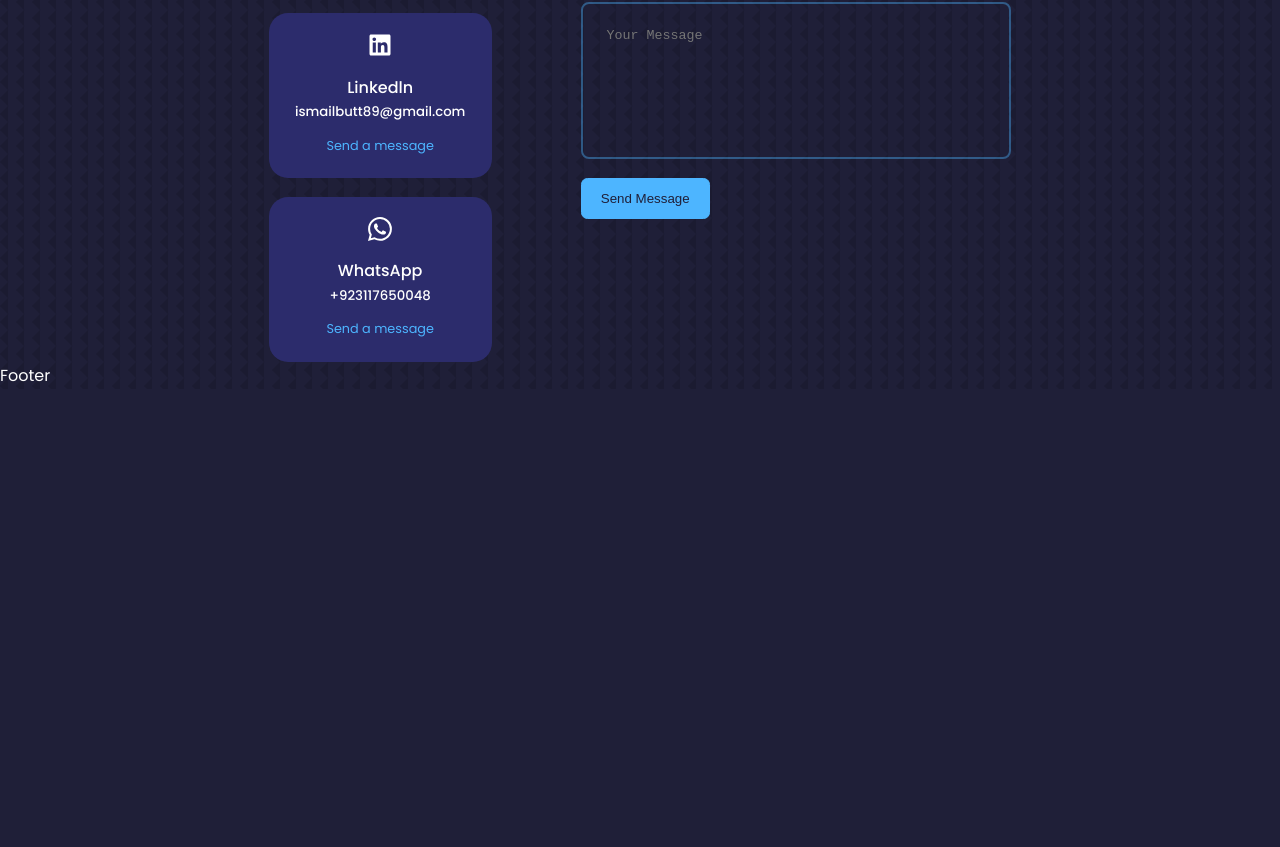
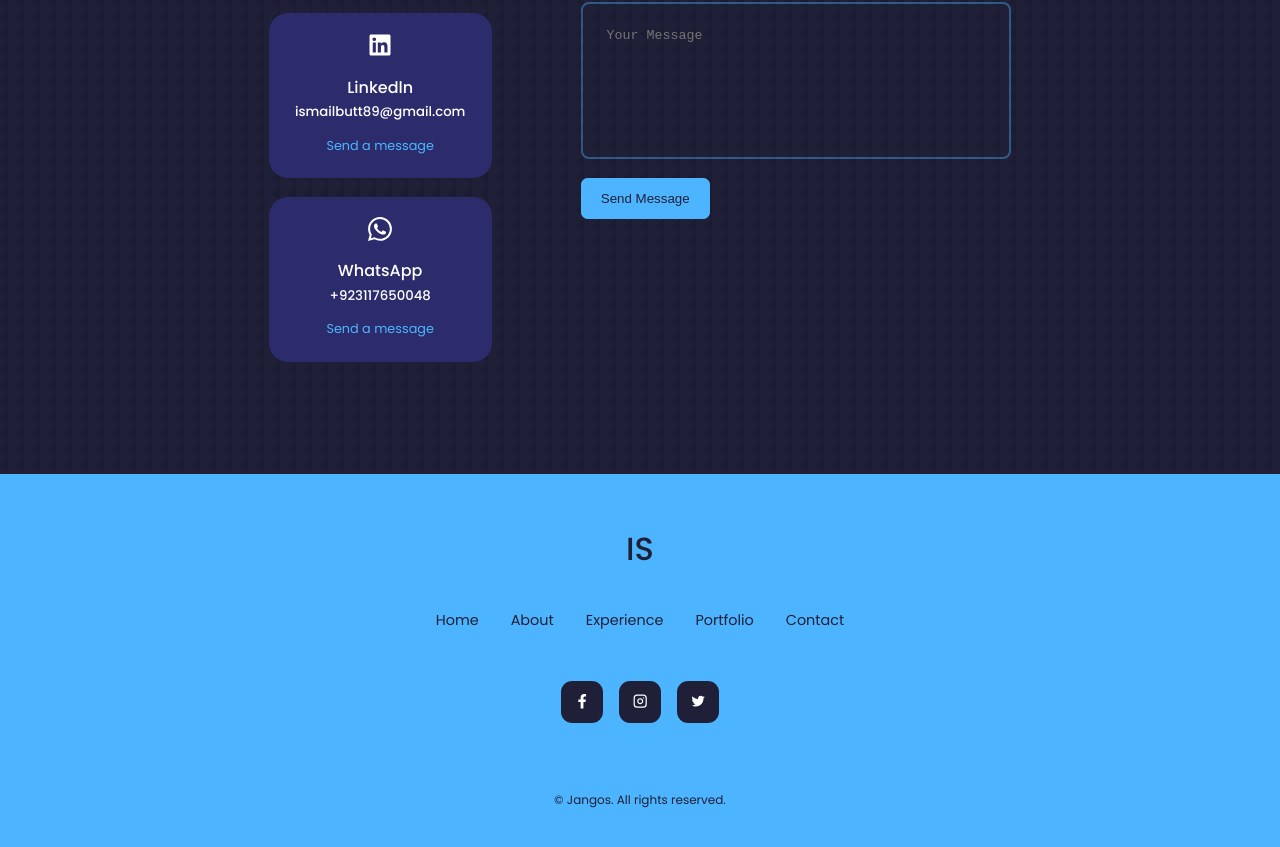
Before and after one commit to Ismail-butt/Ismail-butt.github.io, a React (Create React App) app: page / in a window 1280 px wide. Shown: the part 3558-4405 px from the top of the page. Before the commit the page ends 3947 px from the top, so only its background shows below. Built offline with nearby package versions, Linux system fonts and the light colour scheme.

Commit message:
Footer Done

```diff
--- a/src/components/footer/Footer.jsx
+++ b/src/components/footer/Footer.jsx
@@ -1,7 +1,50 @@
 import './footer.css'
+import { FaFacebookF } from 'react-icons/fa'
+import { FiInstagram } from 'react-icons/fi'
+import { IoLogoTwitter } from 'react-icons/io'
 
 const Footer = () => {
-  return <div>Footer</div>
+  return (
+    <footer>
+      <a href='# ' className='footer__logo'>
+        IS
+      </a>
+
+      <ul className='permalinks'>
+        <li>
+          <a href='# '>Home</a>
+        </li>
+        <li>
+          <a href='#about'>About</a>
+        </li>
+        <li>
+          <a href='#experience'>Experience</a>
+        </li>
+        <li>
+          <a href='#portfolio'>Portfolio</a>
+        </li>
+        <li>
+          <a href='#contact'>Contact</a>
+        </li>
+      </ul>
+
+      <div className='footer__socials'>
+        <a href='https://facebook.com'>
+          <FaFacebookF />
+        </a>
+        <a href='https://instagram.com'>
+          <FiInstagram />
+        </a>
+        <a href='https://twitter.com'>
+          <IoLogoTwitter />
+        </a>
+      </div>
+
+      <div className='footer__copyright'>
+        <small>&copy; Jangos. All rights reserved. </small>
+      </div>
+    </footer>
+  )
 }
 
 export default Footer
--- a/src/components/footer/footer.css
+++ b/src/components/footer/footer.css
@@ -0,0 +1,65 @@
+footer {
+  background: var(--color-primary);
+  padding: 3rem 0;
+  text-align: center;
+  font-size: 0.9rem;
+  margin-top: 7rem;
+}
+
+footer a {
+  color: var(--color-bg);
+}
+
+.footer__logo {
+  font-size: 2rem;
+  font-weight: 500;
+  margin-bottom: 2rem;
+  display: inline-block;
+}
+
+.permalinks {
+  display: flex;
+  flex-wrap: wrap;
+  justify-content: center;
+  gap: 2rem;
+  margin: 0 auto 3rem;
+}
+
+.footer__socials {
+  display: flex;
+  justify-content: center;
+  gap: 1rem;
+  margin-bottom: 4rem;
+}
+
+.footer__socials a {
+  background: var(--color-bg);
+  color: var(--color-white);
+  padding: 0.8rem;
+  border-radius: 0.7rem;
+  display: flex;
+  border: 1px solid transparent;
+}
+
+.footer__socials a:hover {
+  background: transparent;
+  color: var(--color-bg);
+  border-color: var(--color-bg);
+}
+
+.footer__copyright {
+  margin-bottom: 4rem;
+  color: var(--color-bg);
+}
+
+/* Small Devices */
+@media screen and (max-width: 600px) {
+  .permalinks {
+    flex-direction: column;
+    gap: 1.5rem;
+  }
+
+  .footer__socials {
+    margin-bottom: 2.6rem;
+  }
+}
```
